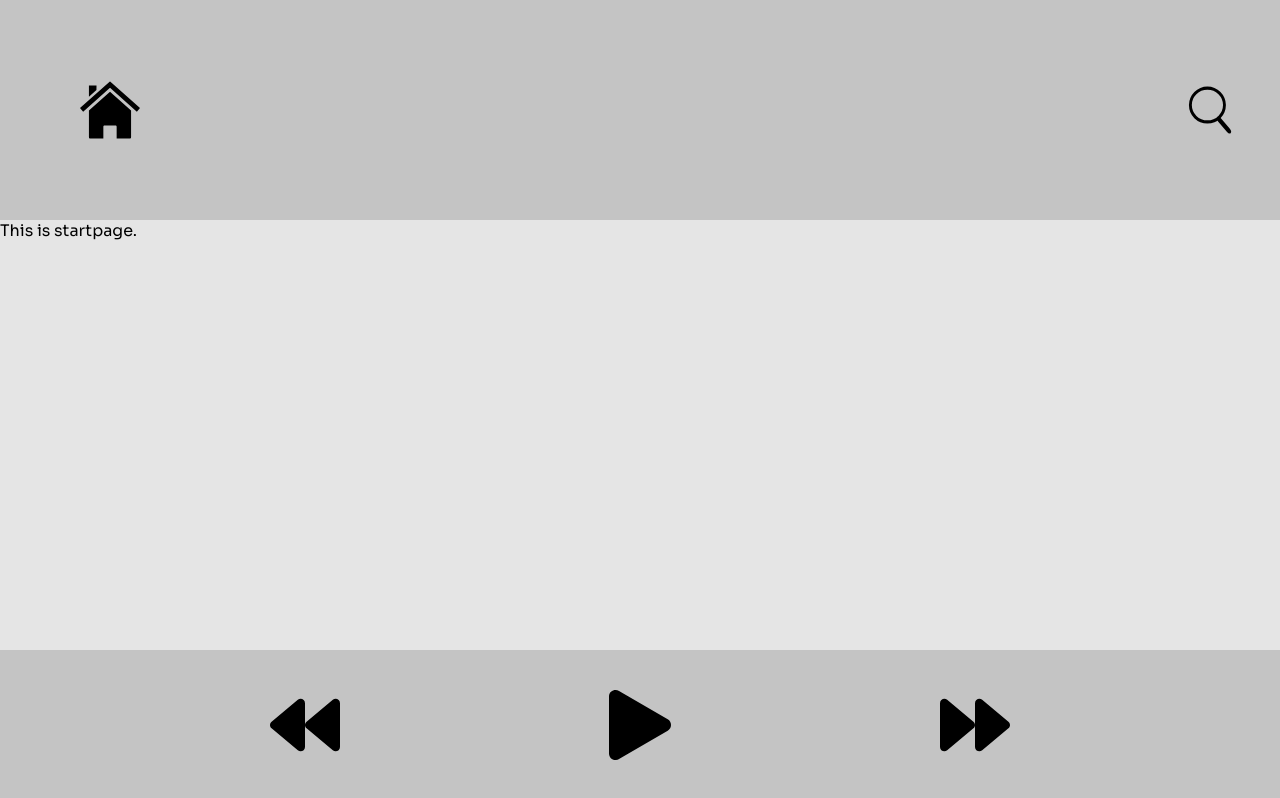
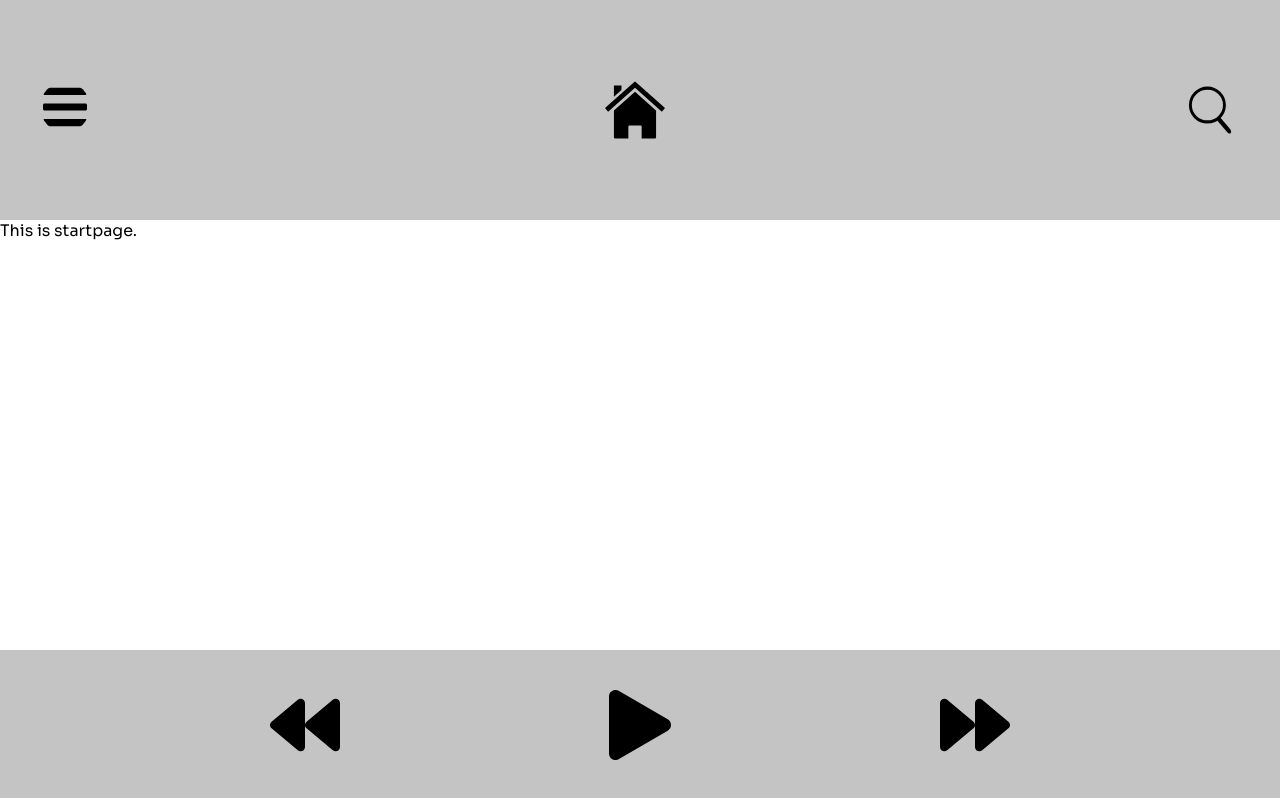
Before and after one commit to n1cken/Ljudio-Music-Player, a React (Create React App) app: page / in a window 1280 px wide. Built offline with nearby package versions, Linux system fonts and the light colour scheme.

Commit message:
dropdown menu done!

```diff
--- /dev/null
+++ b/src/components/Navbar.jsx
@@ -0,0 +1,20 @@
+import React, { useState } from 'react'
+import Hamburgermenu from "../assets/svgFiles/bars-solid.svg";
+import '../styles/NavBar.css';
+const initValue = false;
+
+function Navbar(props) {
+  const [status, setStatus] = useState(initValue);
+  console.log(status)
+  return (
+
+    <div className="hamburgerDiv">
+      <button type="button" src={Hamburgermenu} alt="menu" className="Hamburgermenu" onClick={() => setStatus(!status)} />
+      <p className="hamburgerItems">{status && props.children}</p>
+    </div>
+
+
+  )
+}
+
+export default Navbar
--- a/src/components/TopBar.jsx
+++ b/src/components/TopBar.jsx
@@ -1,4 +1,5 @@
 import React from 'react';
+import Navbar from './Navbar';
 import {
     BrowserRouter as Router,
     Route,
@@ -7,6 +8,8 @@ import {
 
 import StartPage from '../pages/StartPage';
 import ProductPage from '../pages/ProductPage';
+import AboutPage from '../pages/AboutPage';
+import ContactUs from '../pages/ContactPage';
 import SearchField from "./SearchField";
 
 import Home from "../assets/svgFiles/home.svg";
@@ -18,7 +21,7 @@ class TopBar extends React.Component {
     constructor(props) {
         super(props);
         this.state = {
-            searchActivated : false
+            searchActivated: false
         }
 
         /* Binds this function to the instance of this class.
@@ -26,11 +29,11 @@ class TopBar extends React.Component {
         this.activateSearch = this.activateSearch.bind(this);
     }
 
-  activateSearch () {
-        this.setState( { searchActivated : true })
+    activateSearch() {
+        this.setState({ searchActivated: true })
 
         if (this.state.searchActivated === true) {
-            this.setState( { searchActivated : false })
+            this.setState({ searchActivated: false })
         }
     }
 
@@ -40,19 +43,36 @@ class TopBar extends React.Component {
                 <Router>
 
                     <nav className="top">
+                        <Navbar>
                             <Link to="/">
-                       <img src={Home} alt="backwards" className="homeButton"/>
+                                <p>Start</p>
+                            </Link>
+                            <Link to="/contactpage">
+                                <p>Contact us</p>
+                            </Link>
+                            <Link to="/productpage">
+                                <p>Product</p>
+                            </Link>
+                            <Link to="/aboutpage">
+                                <p>About Page</p>
+                            </Link>
+                        </Navbar>
+                        <Link to="/">
+                            <img src={Home} alt="backwards" className="homeButton" />
                         </Link>
 
-                    {this.state.searchActivated ? <SearchField/> : null }
+                        {this.state.searchActivated ? <SearchField /> : null}
 
                         <div className="searchDiv" onClick={this.activateSearch}>
-                        <img src={Search} alt="search" className="searchButton"/>
+                            <img src={Search} alt="search" className="searchButton" />
                         </div>
 
                     </nav>
 
                     <main>
+                        <Route path="/aboutpage" exact component={AboutPage} />
+                        <Route path="/contactpage" exact component={ContactUs} />
+                        <Route path="/productpage" exact component={ProductPage} />
                         <Route path="/" exact component={StartPage} />
                         <Route path="/ProductPage/:videoId" component={ProductPage} />
                     </main>
--- a/src/styles/App.css
+++ b/src/styles/App.css
@@ -3,7 +3,6 @@
 
 *{
 font-family: 'Sora', sans-serif;
-background-color: #e5e5e5;
 }
 
 .top,a{
--- /dev/null
+++ b/src/styles/NavBar.css
@@ -0,0 +1,48 @@
+
+.hamburgerDiv{
+    background-color: #c4c4c4;
+}
+.hamburgerItems{
+    position: absolute;
+    left: 0;
+    margin: 70px 0px 0px 0px;
+
+}
+a:link {
+  text-decoration: none;
+  color: black;
+}
+
+a:visited {
+  text-decoration: none;
+    color: black;
+}
+a:hover {
+    color: whitesmoke;
+}
+
+.hamburgerItems a{
+    padding: 0;
+    background-color: #c4c4c4
+
+}
+.hamburgerItems a p{
+    margin: 0;
+    font-size: 40px;
+    padding: 20px 20px 20px 20px;
+}
+.Hamburgermenu{
+    background-image: url(../assets/svgFiles/bars-solid.svg);
+  background-repeat: no-repeat;
+  background-position: 50% 50%;
+  background-color: #c4c4c4;
+    height: 50px;
+  width: 50px;
+  border: none;
+  transition: background-color 300ms;
+  border-radius: 60%;
+}
+.Hamburgermenu:hover{
+    cursor: pointer;
+    background-color: rgb(210, 228, 243);
+}
```
Also changed, not shown: src/App.js (+5 -4 lines), src/assets/svgFiles/bars-solid.svg (added). Lines whose indentation alone changed are shown as unchanged.
